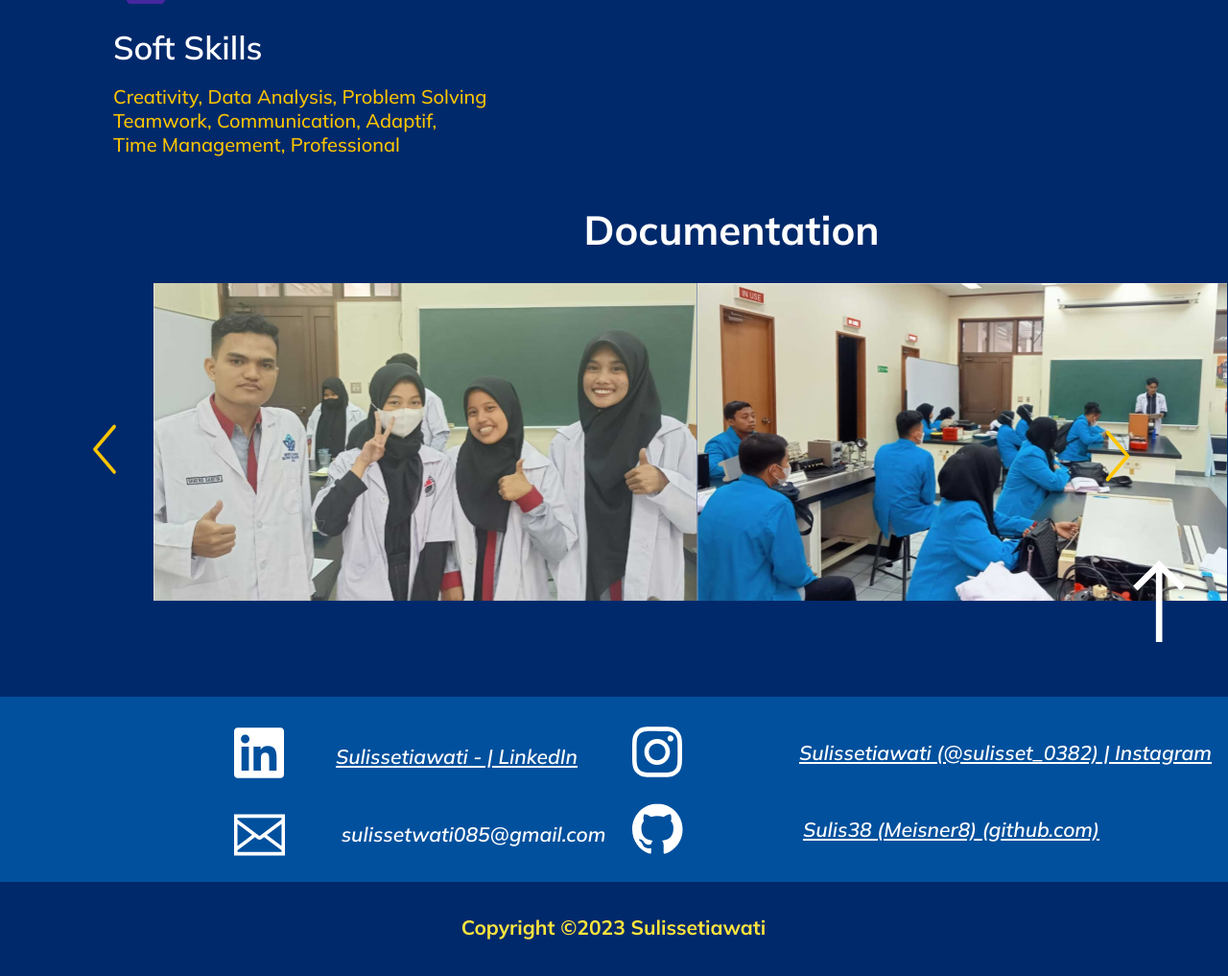
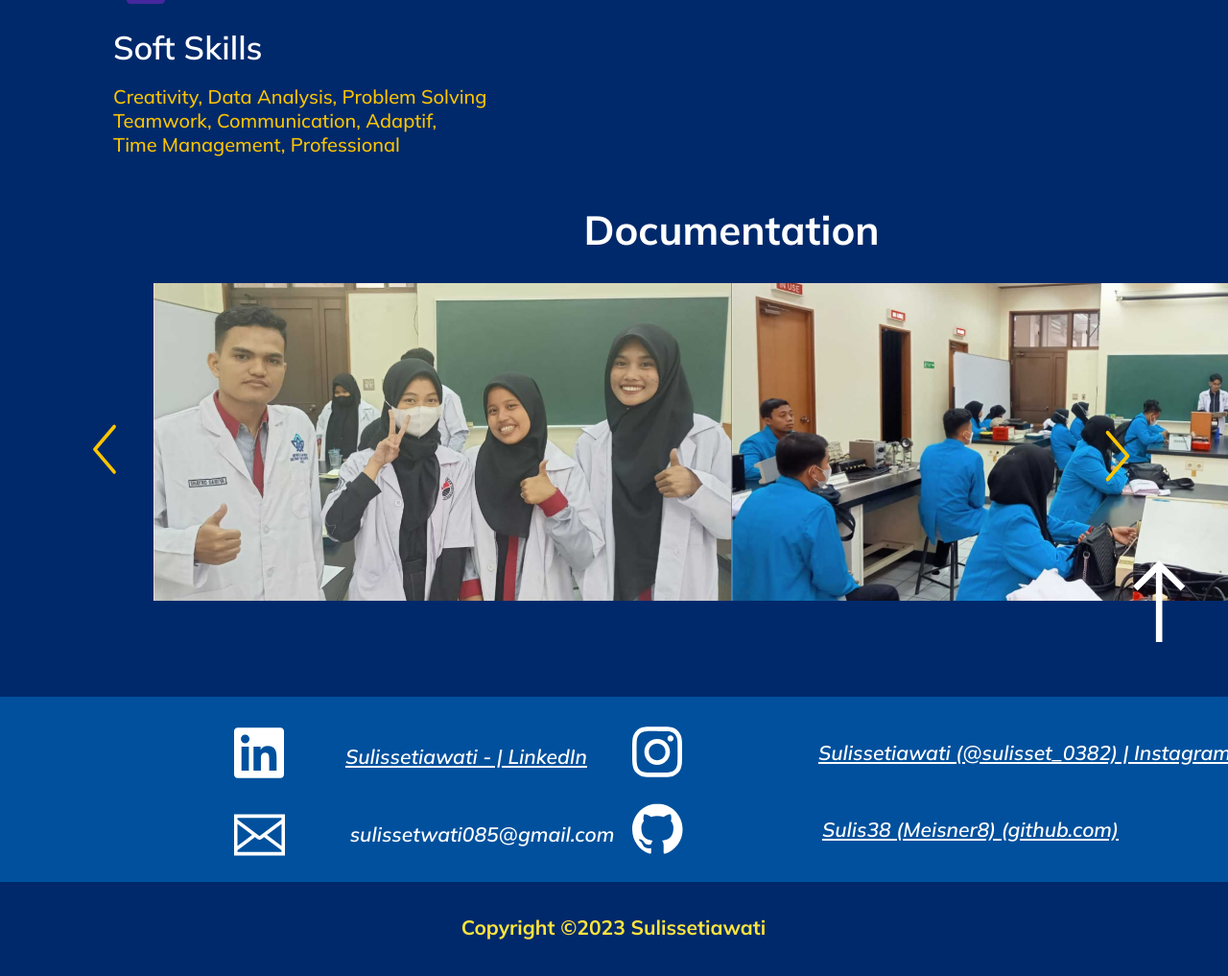
Before and after one commit to Sulis38/portofolio-sulissetiawati, a website built with Parcel: page index.html in a window 1280 px wide. Shown: the part 1526-2543 px from the top of the page at 96% size. Built offline with nearby package versions, Linux system fonts and the light colour scheme.

Commit message:
update 21 june

```diff
--- a/index.css
+++ b/index.css
@@ -400,7 +400,7 @@
   position: absolute;
   top: 1821px;
   left: 160px;
-  width: 1119px;
+  width: 1190px;
   height: 337px;
   overflow-x: auto;
 }
@@ -499,7 +499,7 @@
 .sulis38-meisner8-githubcom {
   position: absolute;
   top: 2359px;
-  left: 810px;
+  left: 830px;
   font-size: var(--font-size-2xl);
   text-decoration: underline;
   display: flex;
@@ -514,7 +514,7 @@
 }
 .sulissetiawati-sulisset-0382 {
   top: 2279px;
-  left: 826px;
+  left: 846px;
   text-decoration: underline;
   font-style: italic;
   width: 444px;
@@ -534,7 +534,7 @@
 }
 .sulissetiawati- {
   top: 2287px;
-  left: 330px;
+  left: 340px;
   text-decoration: underline;
   font-style: italic;
   width: 292px;
@@ -542,7 +542,7 @@
 }
 .sulissetwati085gmailcom {
   top: 2374px;
-  left: 346px;
+  left: 355px;
   width: 295px;
   height: 42px;
 }
@@ -570,7 +570,3 @@
   color: var(--color-gold-100);
   font-family: var(--font-mulish);
 }
-
-@media screen and (min-width: 601px) and (max-width: 1200px) {
-
-}
```
